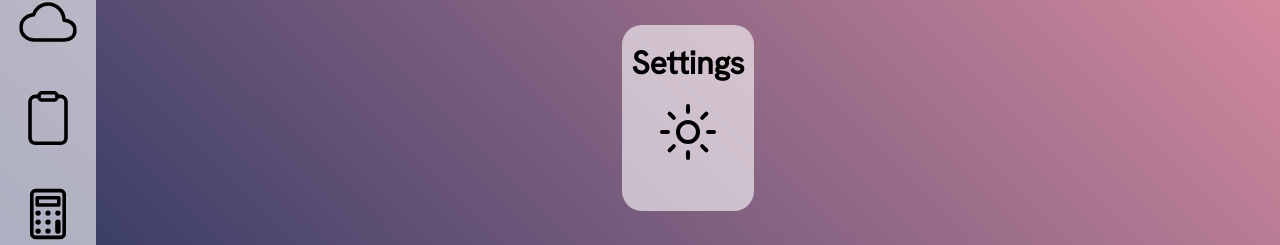
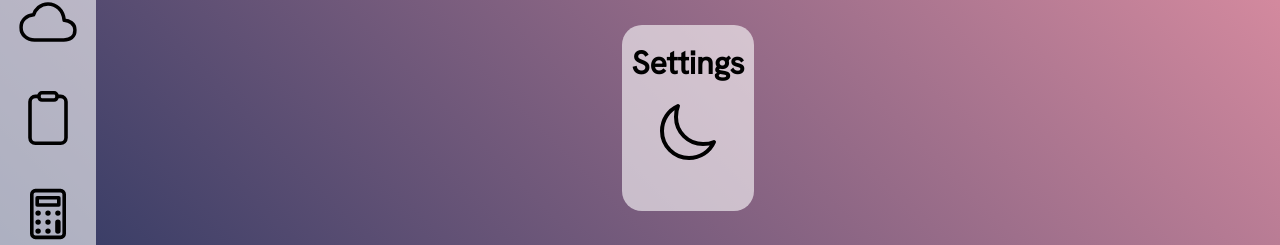
Before and after one commit to Stribx/ViteApp, a React (Vite) app: page /ViteApp/settings in a window 1280 px wide. Shown: the part 282-527 px from the top of the page. Built offline with nearby package versions, Linux system fonts and the light colour scheme.

Commit message:
fix settings icon

```diff
--- a/src/components/button/Darkmode.jsx
+++ b/src/components/button/Darkmode.jsx
@@ -1,37 +1,59 @@
-import { memo } from "react";
+import { memo, useState } from "react";
 import { IoMoonOutline, IoSunnyOutline } from "react-icons/io5";
-import { motion, AnimatePresence } from "framer-motion";
+import { AnimatePresence, motion } from "framer-motion";
+
+const variants = {
+  enter: (direction) => {
+    return {
+      x: direction > 0 ? 100 : -100,
+      opacity: 0
+    };
+  },
+  center: {
+    zIndex: 1,
+    x: 0,
+    opacity: 1
+  },
+  exit: (direction) => {
+    return {
+      zIndex: 0,
+      x: direction < 0 ? 100 : -100,
+      opacity: 0
+    };
+  }
+};
 
 const DarkMode = memo(({ isDarkMode, setIsDarkMode }) => {
+  const [[icon, direction], setIcon] = useState([0, 0]);
+  const paginate = (newDirection) => {
+    setIcon([icon + newDirection, newDirection]);
+  }
+
   function toggleDarkMode() {
     setIsDarkMode(!isDarkMode);
     document.body.classList.toggle("lightMode", !isDarkMode);
+    paginate(1);
   }
 
   return (
     <div className="mode">
-      <AnimatePresence>
+      <AnimatePresence mode="wait" initial={false} custom={direction}>
         <motion.button
-          initial={{ x: -100 }}
-          animate={{ x: 0 }}
-          exit={{ x: 100 }}
+          key={icon}
+          custom={direction}
+          variants={variants}
+          initial="enter"
+          animate="center"
+          exit="exit"
+          transition={{
+            x: { type: "spring", stiffness: 300, damping: 30 },
+            opacity: { duration: 0.2 }
+          }}
           whileTap={{ scale: 0.8 }}
-          className={`dark-mode-button ${isDarkMode ? "hidden" : ""}`}
+          className={`dark-mode-button`}
           onClick={toggleDarkMode}
         >
-          <IoSunnyOutline />
-        </motion.button>
-      </AnimatePresence>
-      <AnimatePresence>
-        <motion.button
-          initial={{ x: -100 }}
-          animate={{ x: 0 }}
-          exit={{ x: 100 }}
-          whileTap={{ scale: 0.8 }}
-          className={`dark-mode-button ${isDarkMode ? "" : "hidden"}`}
-          onClick={toggleDarkMode}
-        >
-          <IoMoonOutline />
+          {isDarkMode ? <IoSunnyOutline /> : <IoMoonOutline />}
         </motion.button>
       </AnimatePresence>
     </div>
--- a/src/pages/note/Note.css
+++ b/src/pages/note/Note.css
@@ -2,18 +2,18 @@
   position: relative;
   display: flex;
   height: 85vh;
-  width: 100%;
+  width: 90%;
   justify-content: center;
   align-items: center;
   line-height: 0;
 }
 .Form {
-  background: var(--main-container-color);
+  background: var(--main-color);
   border-radius: 20px;
   padding: 1rem;
   line-height: normal;
-  width: 60%;
-  right: 1rem;
+  height: 90%;
+  width: 90%;
   font-size: 1.5rem;
   position: relative;
   scale: 0;
@@ -55,7 +55,7 @@
   grid-template-rows: repeat(4, 1fr);
   gap: 1rem;
   padding: 1rem;
-  width: 90%;
+  width: 100%;
   height: 100%;
   border-radius: 20px;
 }
--- a/src/pages/settings/Settings.css
+++ b/src/pages/settings/Settings.css
@@ -21,6 +21,3 @@
     padding: 1rem;
     color: var(--main-text-color);
 }
-.Settings button.hidden{
-    display: none;
-}
--- a/src/pages/settings/Settings.jsx
+++ b/src/pages/settings/Settings.jsx
@@ -1,17 +1,14 @@
 import "./Settings.css";
 import DarkMode from "../../components/button/Darkmode";
-import { motion, AnimatePresence } from "framer-motion";
 
 export default function Settings(props) {
   return (
-    <motion.div className="Settings">
+    <div className="Settings">
       <h1>Settings</h1>
-      <AnimatePresence mode="wait">
         <DarkMode
           isDarkMode={props.isDarkMode}
           setIsDarkMode={props.setIsDarkMode}
         />
-      </AnimatePresence>
-    </motion.div>
+    </div>
   );
 }
```
